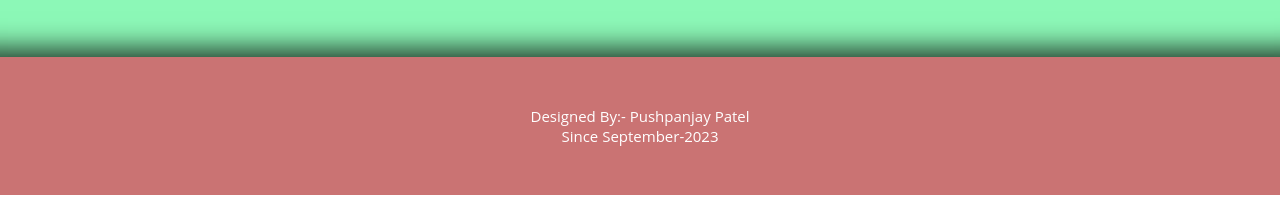
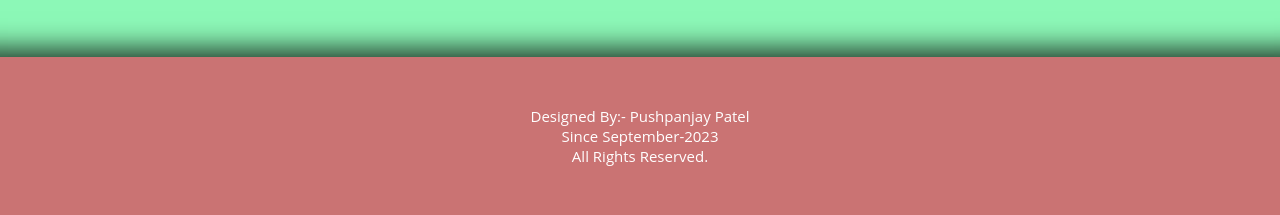
Before and after one commit to Pushpanjay10/Management-of-Ewaste-main, a plain HTML site: page index.html in a window 1280 px wide. Shown: the part 7017-7232 px from the top of the page. Drawn offline with Linux system fonts and the light colour scheme.

Commit message:
updated footer

```diff
--- a/index.html
+++ b/index.html
@@ -341,7 +341,7 @@
     </div>
 
     <div class="footer">
-      <div>Designed By:- Pushpanjay Patel <br />Since September-2023</div>
+      <div>Designed By:- Pushpanjay Patel <br />Since September-2023 <br /> All Rights Reserved.</div>
     </div>
   </body>
 </html>
```
